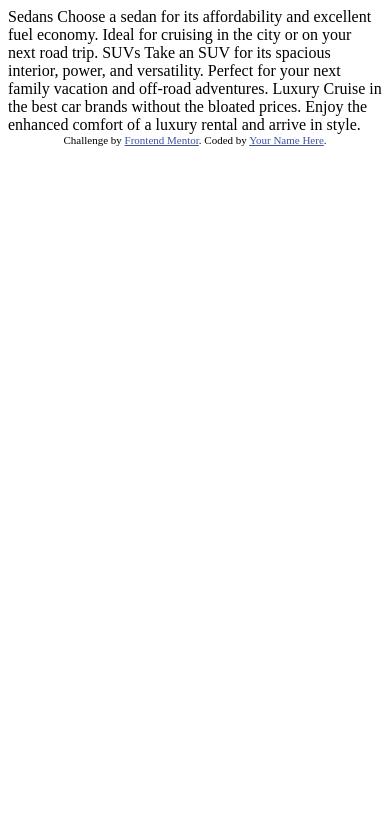
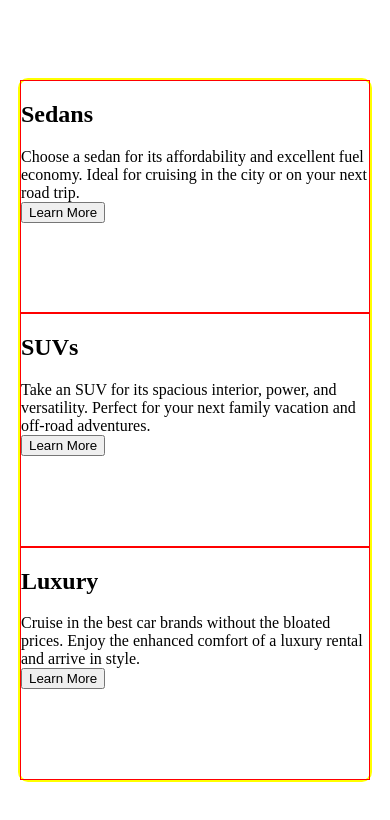
Before and after one commit to sroze1/column-preview-card, a plain HTML site: page index.html in a window 390 px wide. Drawn offline with Linux system fonts and the light colour scheme.

Commit message:
HTML structure added; efficient code for easy readability. Basic CSS flex display being manipulated for best user experience. Currently developing further on mobile layout.

```diff
--- a/index.html
+++ b/index.html
@@ -5,6 +5,11 @@
   <meta name="viewport" content="width=device-width, initial-scale=1.0"> <!-- displays site properly based on user's device -->
 
   <link rel="icon" type="image/png" sizes="32x32" href="./images/favicon-32x32.png">
+  <link rel="stylesheet" href="style.css">
+
+  <!-- Typography used from Google Fonts-->
+  <link href="https://fonts.googleapis.com/css2?family=Lexend+Deca&display=swap" rel="stylesheet">
+  <link href="https://fonts.googleapis.com/css2?family=Lexend+Deca&display=swap" rel="stylesheet">
 
   <title>Frontend Mentor | 3-column preview card component</title>
 
@@ -16,21 +21,33 @@
 </head>
 <body>
 
-  Sedans
-  Choose a sedan for its affordability and excellent fuel economy. Ideal for cruising in the city
-  or on your next road trip.
 
-  SUVs
-  Take an SUV for its spacious interior, power, and versatility. Perfect for your next family vacation
-  and off-road adventures.
+<div class="container">
 
-  Luxury
-  Cruise in the best car brands without the bloated prices. Enjoy the enhanced comfort of a luxury
-  rental and arrive in style.
+    <div class="content1">
+      <h2 class="headers">Sedans</h2>
+      <article class="info"> Choose a sedan for its affordability and excellent fuel economy. Ideal for cruising in the city
+      or on your next road trip.</article>
+      <button class="buttons">Learn More</button>
+    </div>
 
-  <div class="attribution">
-    Challenge by <a href="https://www.frontendmentor.io?ref=challenge" target="_blank">Frontend Mentor</a>.
-    Coded by <a href="#">Your Name Here</a>.
-  </div>
+
+    <div class="content2">
+      <h2 class="headers">SUVs</h2>
+      <article class="info">Take an SUV for its spacious interior, power, and versatility. Perfect for your next family vacation
+      and off-road adventures.</article>
+      <button class="buttons">Learn More</button>
+    </div>
+
+
+    <div class="content3">
+      <h2 class="headers">Luxury</h2>
+      <article class="info">Cruise in the best car brands without the bloated prices. Enjoy the enhanced comfort of a luxury
+      rental and arrive in style.</article>
+      <button class="buttons">Learn More</button>
+    </div>
+
+</div>
+
 </body>
 </html>
--- /dev/null
+++ b/style.css
@@ -0,0 +1,33 @@
+body {
+    max-width: 100vw;
+    min-height: 100vh;
+    display: flex;
+    justify-content: center;
+    align-items: center;
+
+
+}
+.container {
+    display: flex;
+    flex-direction: column;
+    border: 2px solid yellow;
+    width: 350px;
+    border-radius: 10px;
+    height: 700px;
+}
+
+.container > div  {
+    border: 1px solid red;
+}
+
+.content1 {
+    flex: 1;
+}
+
+.content2 {
+    flex: 1;
+}
+
+.content3 {
+    flex: 1;
+}
```
